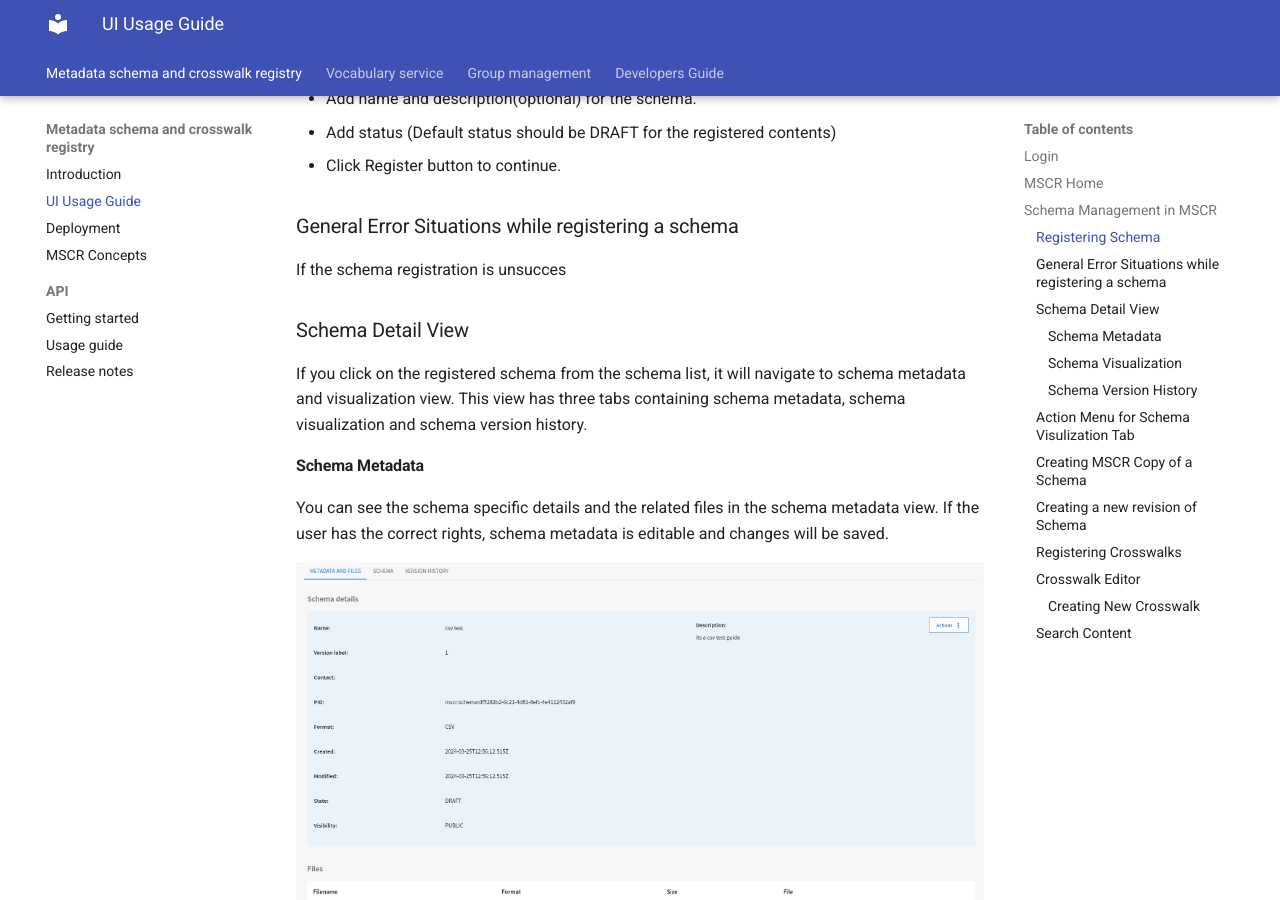
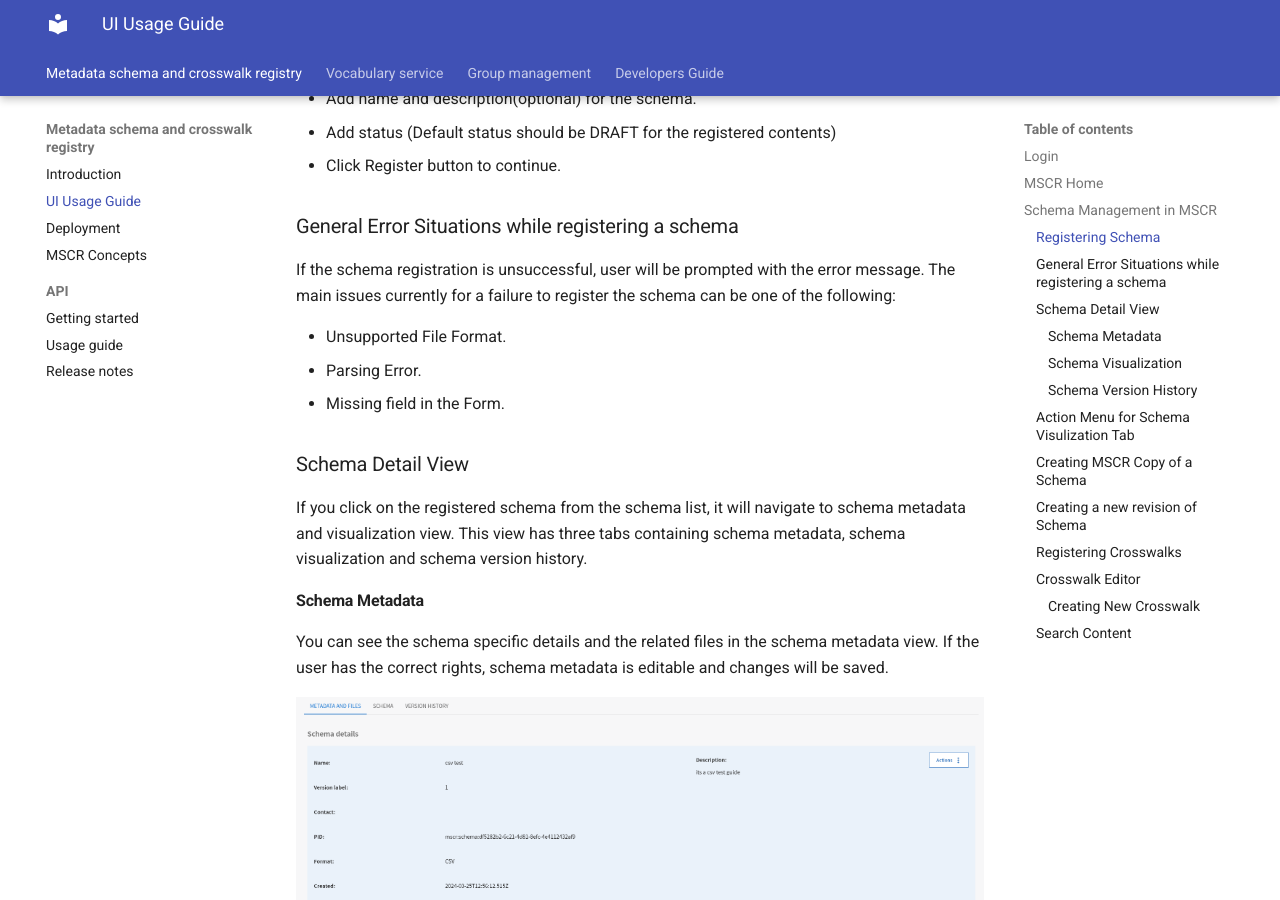
Before and after one commit to CSCfi/mscr-docs, an MkDocs documentation site: the page built from docs/mscr/ui-guide.md, in a window 1280 px wide and 900 px high, scrolled down 1967 px. Built offline with MkDocs 1.6.1 and Material for MkDocs 9.7.7, drawn with Linux system fonts in a browser that asks for light colours.

Commit message:
Added Schema Registration Error Situations

```diff
--- a/docs/mscr/ui-guide.md
+++ b/docs/mscr/ui-guide.md
@@ -36,8 +36,11 @@ The steps to add a schema in MSCR are as follows:
 - Click Register button to continue.
 
 ### General Error Situations while registering a schema
-If the schema registration is unsucces
+If the schema registration is unsuccessful, user will be prompted with the error message. The main issues currently for a failure to register the schema can be one of the following:
 
+ - Unsupported File Format.
+ - Parsing Error.
+ - Missing field in the Form.
 
 
 ### Schema Detail View
```
